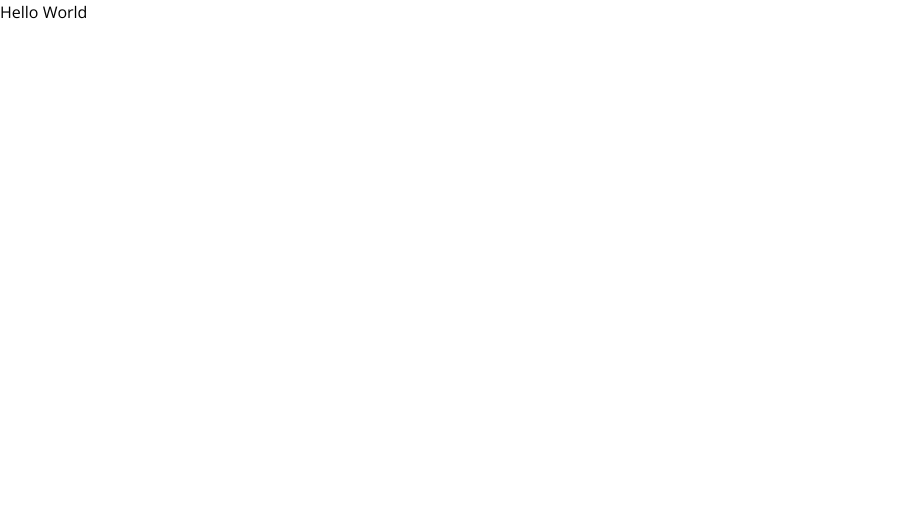
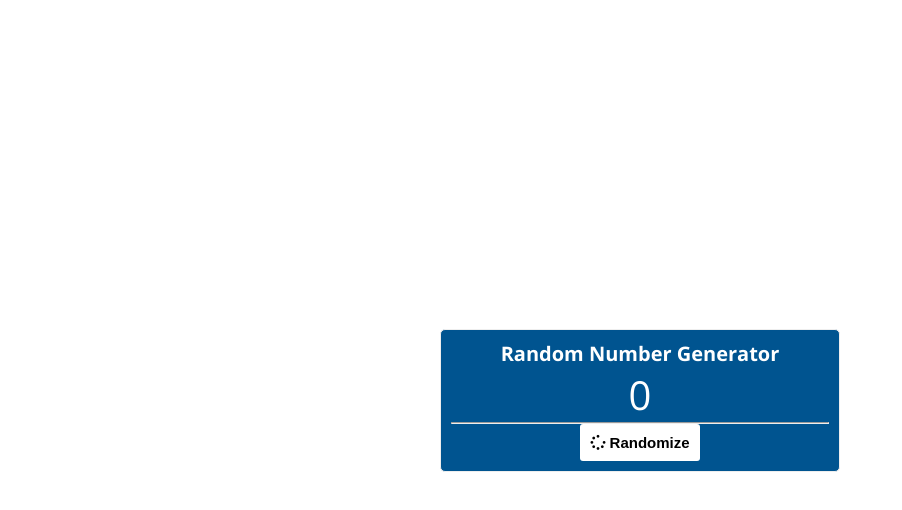
Before and after one commit to danstacy1/100DaysOfCode, a plain HTML site: page 2. RandomNumberGenerator/index.html in a window 1280 px wide. Shown: the whole page, without its empty margins (0-902 px from the left). Drawn offline with nearby package versions, Linux system fonts and the light colour scheme.

Commit message:
created HTML and CSS

```diff
--- a/2. RandomNumberGenerator/index.html
+++ b/2. RandomNumberGenerator/index.html
@@ -11,8 +11,19 @@
     <link rel="stylesheet" href="styles.css" />
   </head>
   <body>
-    <p>Hello World</p>
-
+    <div class="container">
+      <div class="counter-div">
+        <h1>Random Number Generator</h1>
+        <span class="count number">0</span>
+        <hr />
+        <div class="buttons">
+          <button class="reset generate">
+            <i class="fas fa-spinner reset"></i>
+            Randomize
+          </button>
+        </div>
+      </div>
+    </div>
     <script src="script.js"></script>
   </body>
 </html>
--- a/2. RandomNumberGenerator/styles.css
+++ b/2. RandomNumberGenerator/styles.css
@@ -38,4 +38,49 @@ img {
   max-width: 900px;
   margin: 0 auto;
   padding: 0 20px;
+  display: flex;
+  justify-content: center;
+  align-items: center;
+  height: 100vh;
 }
+
+.counter-div {
+  width: 40rem;
+  border: 1px solid var(--grey);
+  padding: 1rem;
+  background-color: var(--light-blue);
+  color: var(--white);
+  text-align: center;
+  border-radius: 5px;
+}
+
+.counter-div > *  {
+  margin-bottom: 2 rem;
+}
+
+.count {
+  font-size: 4rem;
+}
+
+.buttons button {
+  padding: 1rem;
+  margin: 0 1rem;
+  font-size: 1.5rem;
+  color: var(--white);
+  font-weight: 700;
+  border: none;
+  outline: none;
+  border-radius: 3px;
+  cursor: pointer;
+}
+
+button.subtract {
+  background-color: red;
+}
+button.reset {
+  background-color: white;
+  color: black;
+}
+button.add {
+  background-color: green;
+}
```
